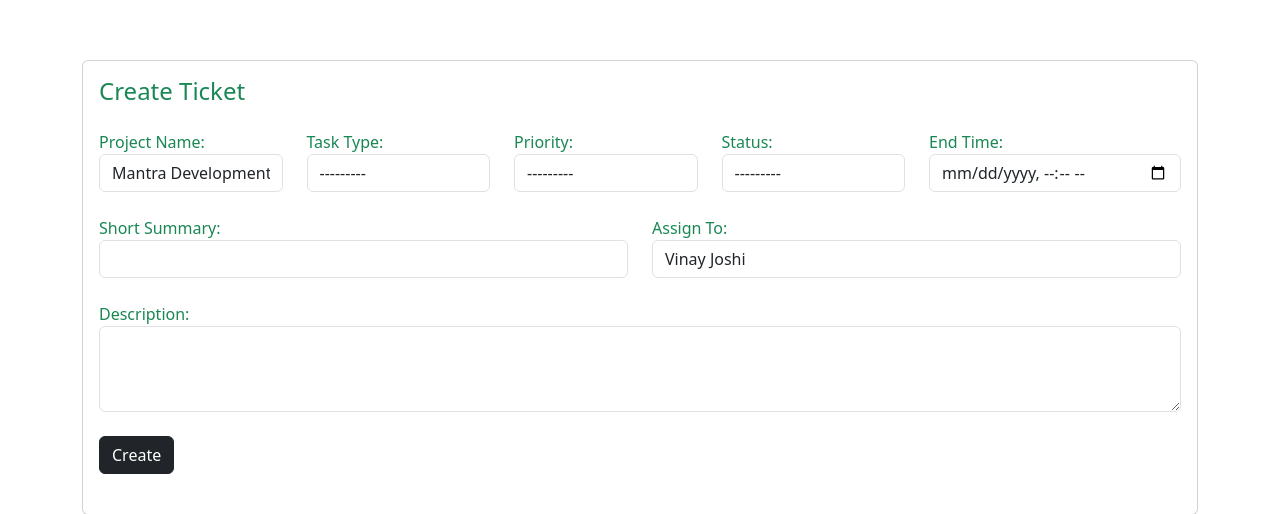
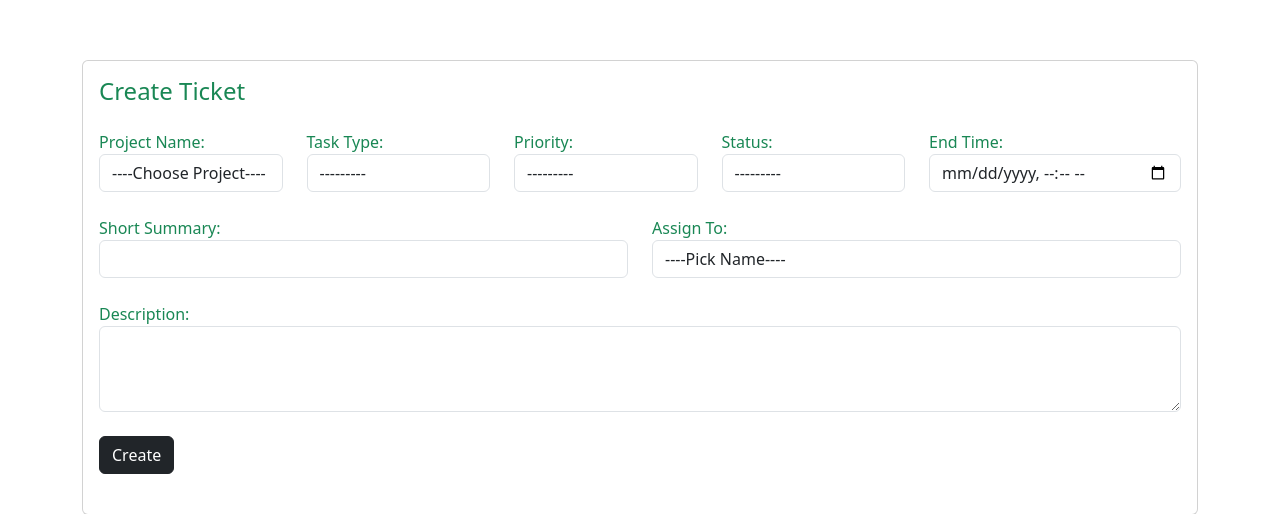
Before and after one commit to vinaycchndra/xIRA, a Django app: page /ticket/create_ticket/ in a window 1280 px wide. Shown: the part 61-575 px from the top of the page. Run offline with Django 4.2, Linux system fonts and the light colour scheme; a user stored in the database is signed in; data comes from the database, SQL or seed files in the repository; both versions use the stored data as it was after the commit.

Commit message:
Create form ticket error messages added

```diff
--- a/templates/tasks.html
+++ b/templates/tasks.html
@@ -14,6 +14,7 @@
 					<div class="col form-group">
 						<label class="text-success" for="project_id">Project Name:</label>
 						<select class="form-control" name="project_id">
+						<option value="">----Choose Project----</option>
 						{% for choice in project_choice %}
 							<option value="{{choice.0}}">{{choice.1}}</option>
 						{% endfor %}
@@ -50,12 +51,13 @@
 
 				<div class="form-group row">
 					<div class="col form-group">
-			            <label class="text-success" for="">Short Summary:</label>
+			            <label class="text-success" for="" required>Short Summary:</label>
 						<input type="text" class="form-control" name="short_summary">
 					</div> <!-- form-group end.// -->
 					<div class="col form-group">
 						<label class="text-success" for="assignee_id">Assign To:</label>
-						<select class="form-control" name="assignee_id">
+						<select class="form-control" name="assignee_id" required>
+						<option value="">----Pick Name----</option>
 						{% for choice in assignee_choice %}
 							<option value="{{choice.0}}">{{choice.1}}</option>
 						{% endfor %}
@@ -68,7 +70,7 @@
 
 					<div class="col form-group">
 			            <label class="text-success" for="">Description:</label>
-						<textarea  class="form-control" name="description" rows="3"></textarea>
+						<textarea  class="form-control" name="description" rows="3" required></textarea>
 					</div> <!-- form-group end.// -->
 
 				</div> <!-- form-row end.// -->
@@ -79,8 +81,7 @@
 			        <button type="submit" class="btn btn-dark btn-block"> Create </button>
 			    </div> <!-- form-group// -->
 			<br>
-			<span class="text-dark">{{form.work_email.errors}}</span>
-			<span class="text-dark">{{form.non_field_errors}}</span>
+
 
 
 		</form>
--- a/tickets/models.py
+++ b/tickets/models.py
@@ -2,10 +2,10 @@ from django.db import models
 from projects.models import Project
 from accounts.models import Account
 
-status_field = (('Backlog', 'back-log'),
-                ('Not Started', 'not-started'),
-                ('In Progress', 'in-progress'),
-                ('Complete', 'complete'),
+status_field = (('back-log', 'Backlog'),
+                ('open', 'Open'),
+                ('in-progress', 'In Progress'),
+                ('complete', 'Complete'),
                 )
 
 priority_field = (('high', 'High'),
@@ -17,7 +17,7 @@ priority_field = (('high', 'High'),
 
 class Task(models.Model):
     project       = models.ForeignKey(Project, on_delete=models.CASCADE)
-    task_type     = models.CharField(max_length=30, choices=(('Bug', 'bug'), ('New Task', 'new task')))
+    task_type     = models.CharField(max_length=30, choices=(('bug', 'Bug'), ('new task', 'New Task')))
     short_summary = models.CharField(max_length=80)
     description   = models.TextField(max_length=500)
     assignee     = models.ForeignKey(Account, on_delete=models.CASCADE, default=1)
--- a/tickets/views.py
+++ b/tickets/views.py
@@ -22,8 +22,16 @@ def create_ticket(request, ticket_id=None):
         }
         if request.method == 'POST':
             form = CreateTicketForm(request.POST)
-            get_project = get_object_or_404(Project, id=request.POST['project_id'])
-            get_assignee = get_object_or_404(Account, id=request.POST['project_id'])
+            context['form'] = form
+            project_id = request.POST['project_id']
+            assignee_id = request.POST['assignee_id']
+            if project_id == "" or assignee_id == "":
+                messages.error(request, "Please Select Project Id and Assignee Id")
+                return render(request, 'tasks.html', context)
+            else:
+                get_project = get_object_or_404(Project, id=request.POST['project_id'])
+                get_assignee = get_object_or_404(Account, id=request.POST['assignee_id'])
+
             if form.is_valid():
                 task_type = form.cleaned_data['task_type']
                 status = form.cleaned_data['status']
@@ -41,11 +49,11 @@ def create_ticket(request, ticket_id=None):
                                            assignee=get_assignee,
                                            )
                 task.save()
-                messages.success(request, 'Successfully create the ticket')
+                messages.success(request, 'Successfully assigned to '+task.assignee.first_name)
                 return redirect('create_ticket')
             else:
-                messages.error(request, 'Not valid enteries please fill them back')
-                return redirect('create_ticket')
+                for key, value in form.errors.as_data().items():
+                    messages.error(request,  key+": "+str(value[0]))
         return render(request, 'tasks.html', context)
 
 
```
Also changed, not shown: db.sqlite3.
